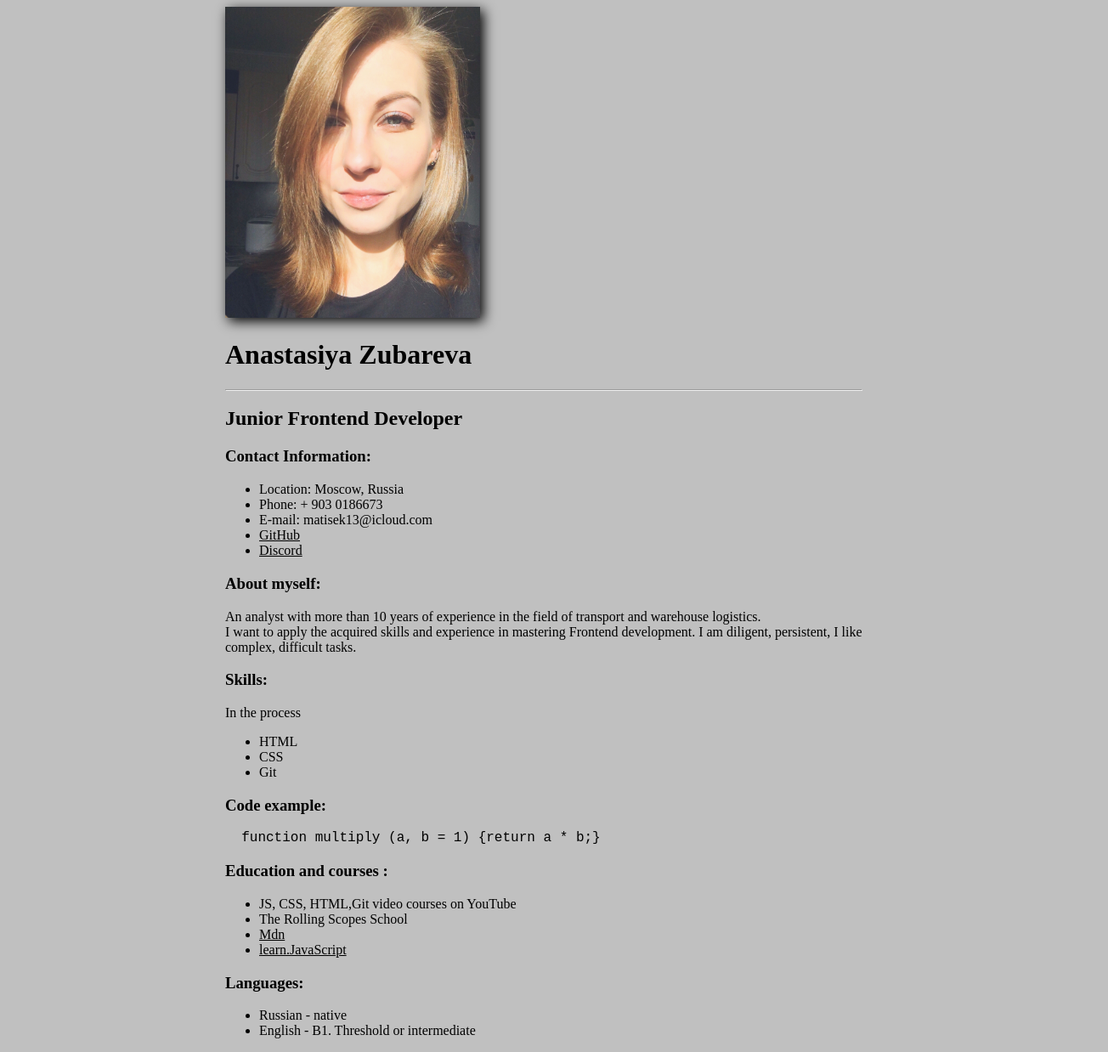
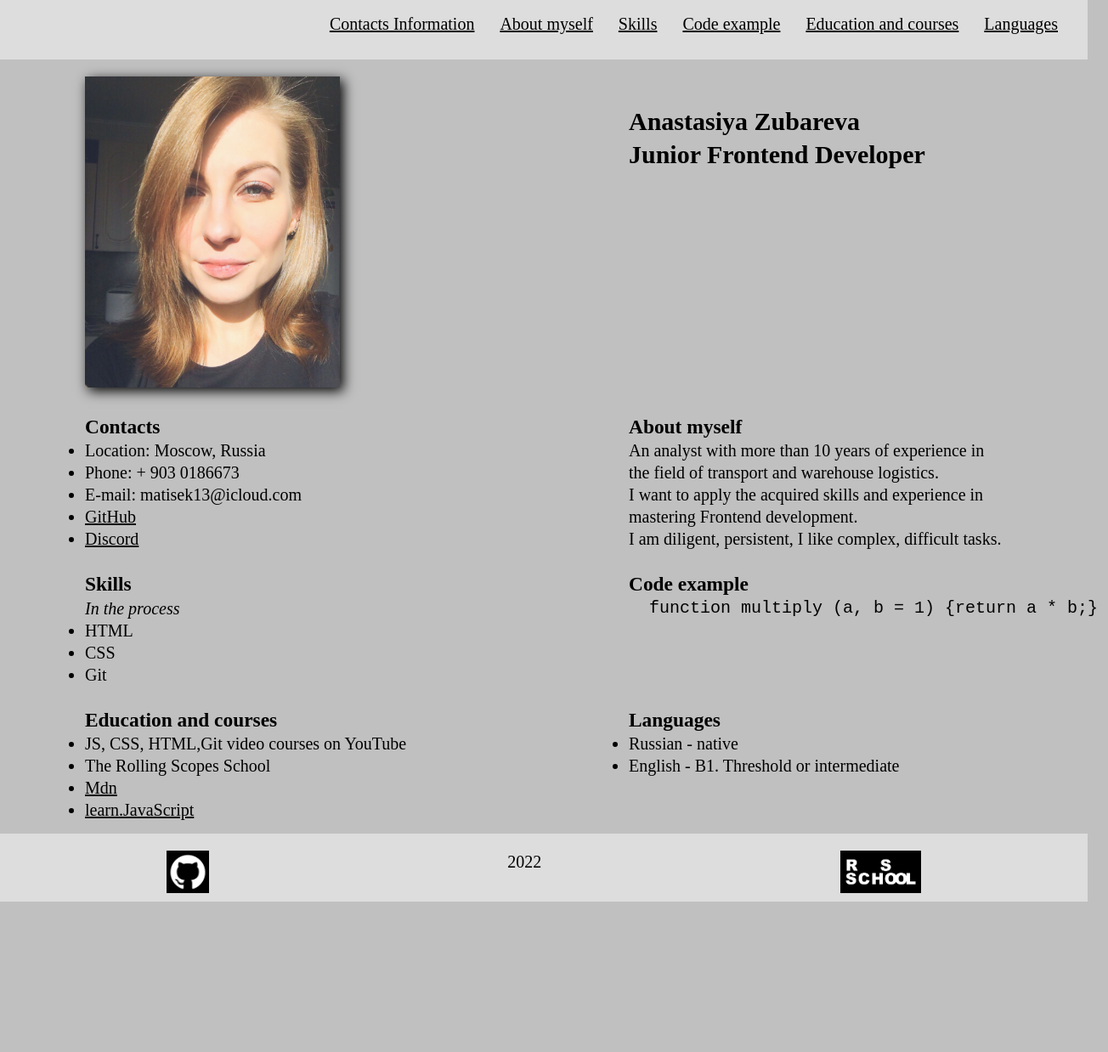
Before and after one commit to matisek13/rsschool-cv, a plain HTML site: page index.html in a window 1280 px wide. Shown: the whole page at 85% size, 1304 px wide, since content can reach past the window. After the commit the page ends 1061 px from the top, so only its background shows below. Drawn offline with Linux system fonts and the light colour scheme; a web font is replaced by a local one.

Commit message:
update cv

```diff
--- a/index.html
+++ b/index.html
@@ -7,18 +7,43 @@
     <title> Anastasiya Zubareva </title>
     <link rel="stylesheet" href="style.css">
     <link rel="icon" href="assets/favicon.ico">
-
 </head>
 
 <body>
+    <header class="header">
         <div class="container">
-    <img src="avatar.jpeg" alt="foto Anastasiya Zubareva" class="avatar" />
-    <h1> Anastasiya Zubareva </h1>
-    <hr>
-    <h2> Junior Frontend Developer </h2>
+            <nav class="container nav-container">
+                <ul class="nav-list">
+                    <li class="nav-chapter"><a href="#Contacts" class="nav-link">Contacts Information</a></li>
+                    <li class="nav-chapter"> <a href="#About myself" class="nav-link">About myself</a></li>
+                    <li class="nav-chapter"> <a href="#skills" class="nav-link">Skills</a></li>
+                    <li class="nav-chapter"> <a href="#Code example" class="nav-link">Code example</a></li>
+                    <li class="nav-chapter"> <a href="#Education and courses" class="nav-link">Education and courses</a></li>
+                    <li class="nav-chapter"> <a href="#languages" class="nav-link">Languages</a></li>
+                </ul>
+            </nav>
+        </div>
+    </header>
+
+    <main class="main" >
+        <div class="container">
+            <div class="container main-container">
+
+            <section class="section" id="profile-foto">
+                <img src="avatar.jpeg" alt="foto Anastasiya Zubareva" class="avatar"/>
+            </section>
 
 
-    <h3> Contact Information: </h3>
+            <section class="section" id="profile">
+                <p><span class="profile">
+            <h1 class="section-title"> Anastasiya Zubareva </h1>
+            <h2> Junior Frontend Developer </h2>
+            </span>
+            </p>
+            </section>
+
+            <section class="section" id="Contacts">
+                <h3 class="section-title"> Contacts </h3>
                 <ul>
                     <li> Location: Moscow, Russia</li>
                     <li> Phone: + 903 0186673</li>
@@ -26,38 +51,63 @@
                     <li><a href="https://github.com/matisek13" target="_blank"> GitHub</a> </li>
                     <li><a href="https://discordapp.com/users/Ana.zy#1625/ " target="_blank">Discord</a></li>
                 </ul>
+            </section>
 
+            <section class="section" id="About myself">
+                <h3 class="section-title"> About myself </h3>
+                An analyst with more than 10 years of experience in the field of transport and warehouse logistics. <br>
+                I want to apply the acquired skills and experience in mastering Frontend development. <br> I am diligent, persistent,
+                I like complex, difficult tasks.
+            </section>
 
-<h3> <strong> About myself: </strong> </h3>
-An analyst with more than 10 years of experience in the field of transport and warehouse logistics.
-     <br>I want to apply the acquired skills and experience in mastering Frontend development. I am diligent, persistent,
-      I like complex, difficult tasks.
-
-      <h3> Skills: </h3>
-      In the process
+            <section class="section" id="Skills">
+                <h3 class="section-title"> Skills </h3>
+                 <Em> In the process </Em>
                 <ul>
                     <li> HTML </li>
                     <li> CSS </li>
                     <li> Git </li>
                 </ul>
+            </section>
 
-      <h3> Code example: </h3>
+            <section class="section" id="Code example">
+                <h3 class="section-title"> Code example </h3>
                 <pre> <code> function multiply (a, b = 1) {return a * b;} </code></pre>
+            </section>
 
-      <h3> Education and courses :</h3>
+            <section class="section" id="Education and courses">
+                <h3 class="section-title"> Education and courses </h3>
                 <ul>
                     <li> JS, CSS, HTML,Git video courses on YouTube </li>
                     <li> The Rolling Scopes School </li>
                     <li> <a href="https://developer.mozilla.org/ru/" target="_blank"> Mdn </a> </li>
                     <li><a href="https://learn.javascript.ru/" target="_blank"> learn.JavaScript </a></li>
                 </ul>
+            </section>
 
-      <h3> Languages: </h3>
+            <section class="section" id="Languages">
+                <h3 class="section-title"> Languages </h3>
                 <ul>
                     <li> Russian - native </li>
                     <li> English - B1. Threshold or intermediate </li>
                 </ul>
+            </section>
         </div>
+        </div>
+    </main>
+
+    <footer class="footer">
+        <div class="container">
+            <div class="container footer-container">
+            <p> <a href="https://github.com/matisek13"> <img src="github.jpeg" width="50"
+                height="50" alt="icon"></a></p>
+                <p> <span class="footer-year"> 2022 </span></p>
+                <p> <a href="https://app.rs.school/"> <img src="logo.jpeg" idth="50"
+                    height="50" alt="logo"></a></p>
+            </div>
+        </div>
+
+    </footer>
+
 </body>
-
 </html>
--- a/style.css
+++ b/style.css
@@ -1,11 +1,76 @@
-@import url('https://fonts.googleapis.com/css2?family=Joan&display=swap');
+
+* {
+    box-sizing: border-box;
+    padding: 0;
+margin:0;
+}
 
 body {
+  font-family: 'Joan', serif;
+  font-size: 20px;
+  font-weight: 300;
+  line-height: 1.3;
+  color: #050202;
   background-color: #C0C0C0;
   color: #000000;
-    font-size: 16px;
-    font-weight: normal;
-    font-family: 'Joan', serif;
+  display: flex;
+  flex-direction: column;
+  justify-content: space-between;
+  min-height: 100vh;
+}
+
+.container {
+  margin:  0px auto;
+  max-width: 1440px;
+
+}
+
+.main-container {
+  display: flex;
+  flex-wrap: wrap;
+}
+
+.section {
+  width: 50%;
+  padding: 10px 100px 15px 100px;
+
+}
+
+@media (max-width: 768px) {
+  .section {
+    width: 100%;
+  }
+}
+
+.nav-container {
+  height: 80px;
+  padding: 0;
+margin:0;
+}
+
+.nav-link {
+  transition: .3s;
+  margin: 15px;
+
+}
+
+.nav-list {
+  display: flex;
+  justify-content: flex-end;
+  list-style: none;
+  padding: 15px 20px;
+  background-color: #dddddd;
+  height: 70px;
+
+}
+.avatar{
+  width: 300px;
+  box-shadow: 4px 4px 14px #000000;
+}
+
+.profile {
+    font-size: 25px;
+    padding: 0px 80px;
 }
 
 a {
@@ -14,16 +79,19 @@ a {
 a:active {
   color: rgb(25, 0, 255);
 }
+
 a:visited {
   color: grey;
 }
-.avatar{
-    width: 300px;
-    box-shadow: 4px 4px 14px #000000;
-}
 
-.container {
-    max-width: 750px;
-    margin: auto;
+.footer-container {
+  display: flex;
+  justify-content: space-around;
+  background-color: #dddddd;
+  height: 80px;
+  padding: 20px;
 
 }
+.footer-year {
+    font-size:20px;
+}
```
Also changed, not shown: github.jpeg (added), logo.jpeg (added). Lines whose indentation alone changed are shown as unchanged.
